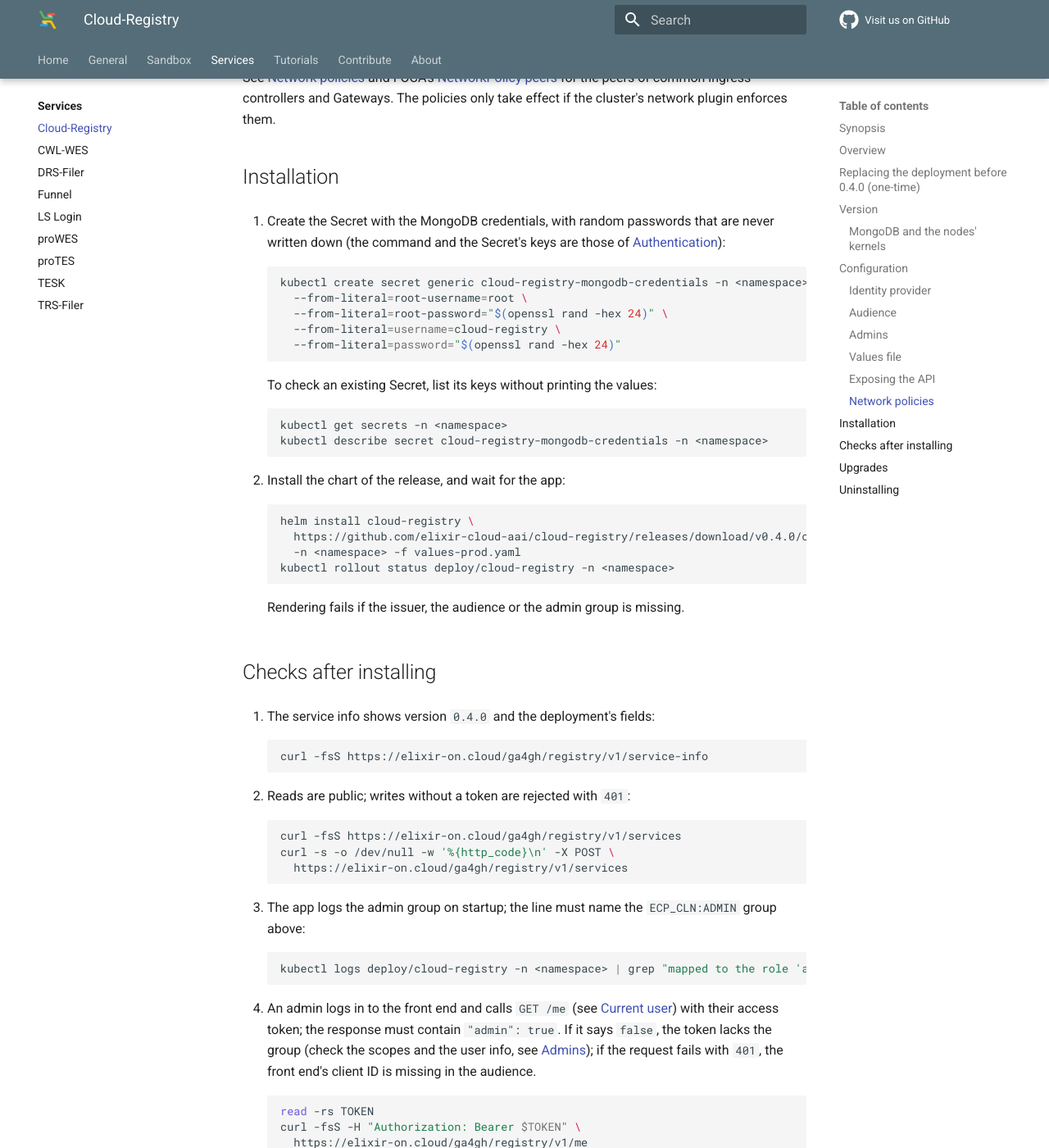
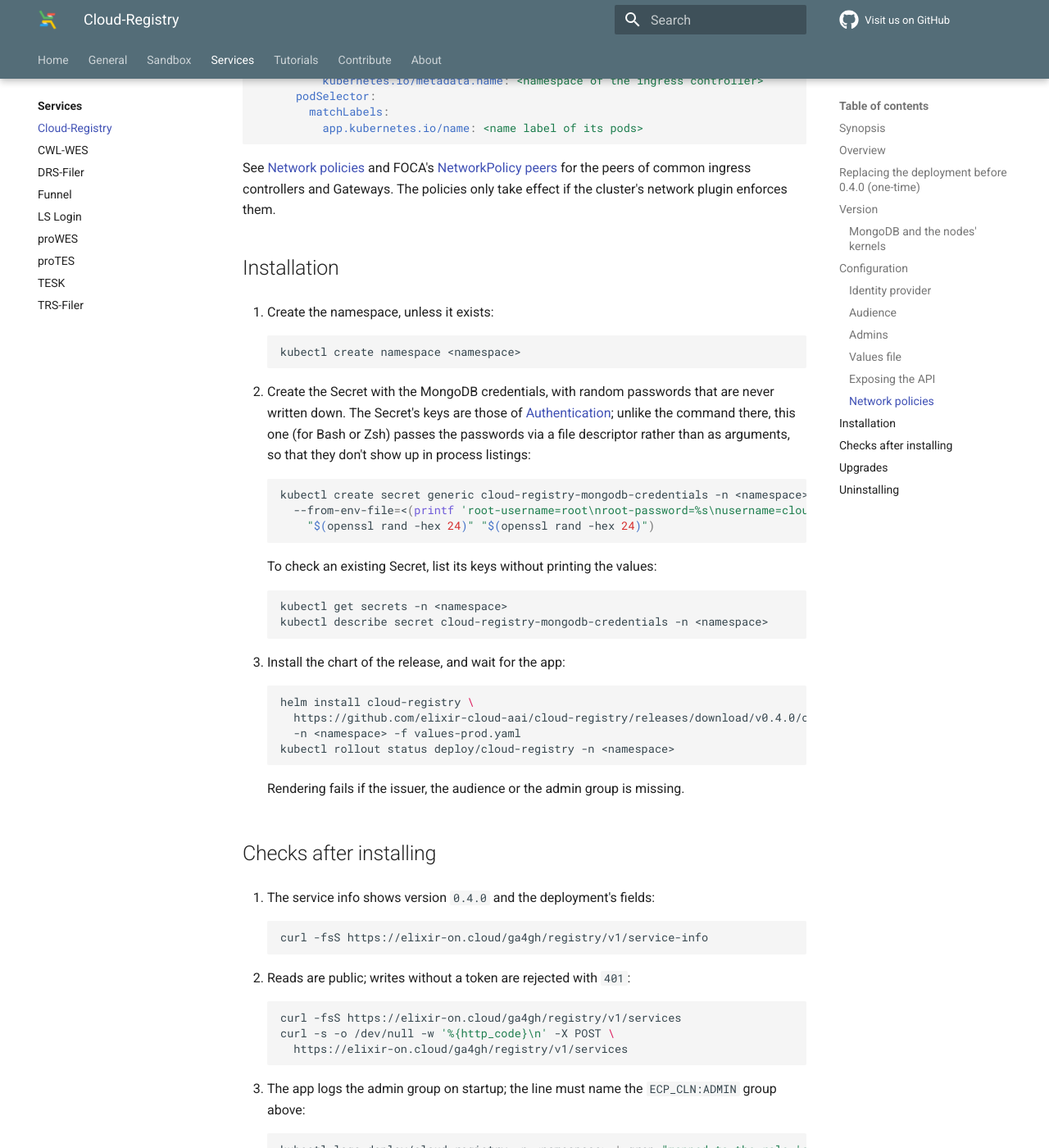
Before and after one commit to elixir-cloud-aai/elixir-cloud-aai.github.io, an MkDocs documentation site: the page built from docs/services/cloudregistry.md, in a window 1280 px wide and 1400 px high, scrolled down 6383 px. Shown: the whole window at 82% size. Built offline with MkDocs 1.6.1 and Material for MkDocs 9.7.7, drawn with Linux system fonts in a browser that asks for light colours; comment, search, counter and statistics services are not loaded; some of the changed text lies outside the part shown.

Commit message:
docs: keep credentials out of process listings
Pass the bearer token to curl and the generated MongoDB passwords to
kubectl via standard input and a file descriptor instead of arguments,
create the namespace before the Secret, and mention retained
PersistentVolumes when deleting data.

Refs #50

Co-Authored-By: Claude Opus 5.5 <noreply@anthropic.com>

````diff
--- a/docs/services/cloudregistry.md
+++ b/docs/services/cloudregistry.md
@@ -81,6 +81,11 @@ deployment:
     helm uninstall <release> -n <namespace>
     kubectl get pvc -n <namespace>
     ```
+
+    If the volume's reclaim policy is `Retain`, deleting the claim keeps the
+    PersistentVolume and its data: delete it too (`kubectl get pv` lists it
+    as `Released`; `kubectl delete pv <name>`), and its storage, if the
+    storage isn't deleted with it.
 
 4. Install v0.4.0 (see [Installation](#installation)). Then ask the
    operators of the exported services to register them again (e.g., in the
@@ -169,11 +174,12 @@ urn:geant:lifescience-ri.eu:group:elixir:ECP_CLN:ADMIN#aai.lifescience-ri.eu
 It is a value of the user's `eduperson_entitlement` claim. To see the groups
 that LS Login releases for a user, call its user info endpoint with an
 access token of that user, e.g., one issued to the front end. Read the token
-into a variable, so that it stays out of the shell history:
+into a variable, so that it stays out of the shell history, and pass the
+header via standard input, so that it stays out of process listings:
 
 ```bash
 read -rs TOKEN
-curl -fsS -H "Authorization: Bearer $TOKEN" \
+printf 'Authorization: Bearer %s\n' "$TOKEN" | curl -fsS -H @- \
   https://login.aai.lifescience-ri.eu/oidc/userinfo
 ```
 
@@ -289,16 +295,22 @@ network plugin enforces them.
 
 ## Installation
 
-1. Create the Secret with the MongoDB credentials, with random passwords
-   that are never written down (the command and the Secret's keys are those
-   of [Authentication][cr-authentication]):
+1. Create the namespace, unless it exists:
+
+    ```bash
+    kubectl create namespace <namespace>
+    ```
+
+2. Create the Secret with the MongoDB credentials, with random passwords
+   that are never written down. The Secret's keys are those of
+   [Authentication][cr-authentication]; unlike the command there, this one
+   (for Bash or Zsh) passes the passwords via a file descriptor rather than
+   as arguments, so that they don't show up in process listings:
 
     ```bash
     kubectl create secret generic cloud-registry-mongodb-credentials -n <namespace> \
-      --from-literal=root-username=root \
-      --from-literal=root-password="$(openssl rand -hex 24)" \
-      --from-literal=username=cloud-registry \
-      --from-literal=password="$(openssl rand -hex 24)"
+      --from-env-file=<(printf 'root-username=root\nroot-password=%s\nusername=cloud-registry\npassword=%s\n' \
+        "$(openssl rand -hex 24)" "$(openssl rand -hex 24)")
     ```
 
     To check an existing Secret, list its keys without printing the values:
@@ -352,7 +364,7 @@ network plugin enforces them.
 
     ```bash
     read -rs TOKEN
-    curl -fsS -H "Authorization: Bearer $TOKEN" \
+    printf 'Authorization: Bearer %s\n' "$TOKEN" | curl -fsS -H @- \
       https://elixir-on.cloud/ga4gh/registry/v1/me
     ```
 
@@ -385,7 +397,8 @@ helm uninstall cloud-registry -n <namespace>
 The chart keeps MongoDB's volume (the claim `cloud-registry-mongodb`) and
 the data when the release is uninstalled, and a new release of the same name
 uses it again; delete the claim by hand to remove the data (see
-[Persistence][cr-persistence]).
+[Persistence][cr-persistence]), and the PersistentVolume, if its reclaim
+policy is `Retain`.
 
 [cr-repo]: <https://github.com/elixir-cloud-aai/cloud-registry>
 [cr-release]: <https://github.com/elixir-cloud-aai/cloud-registry/releases/tag/v0.4.0>
````
Also changed, not shown: other parts of docs/services/cloudregistry.md (+1 -1 lines).
